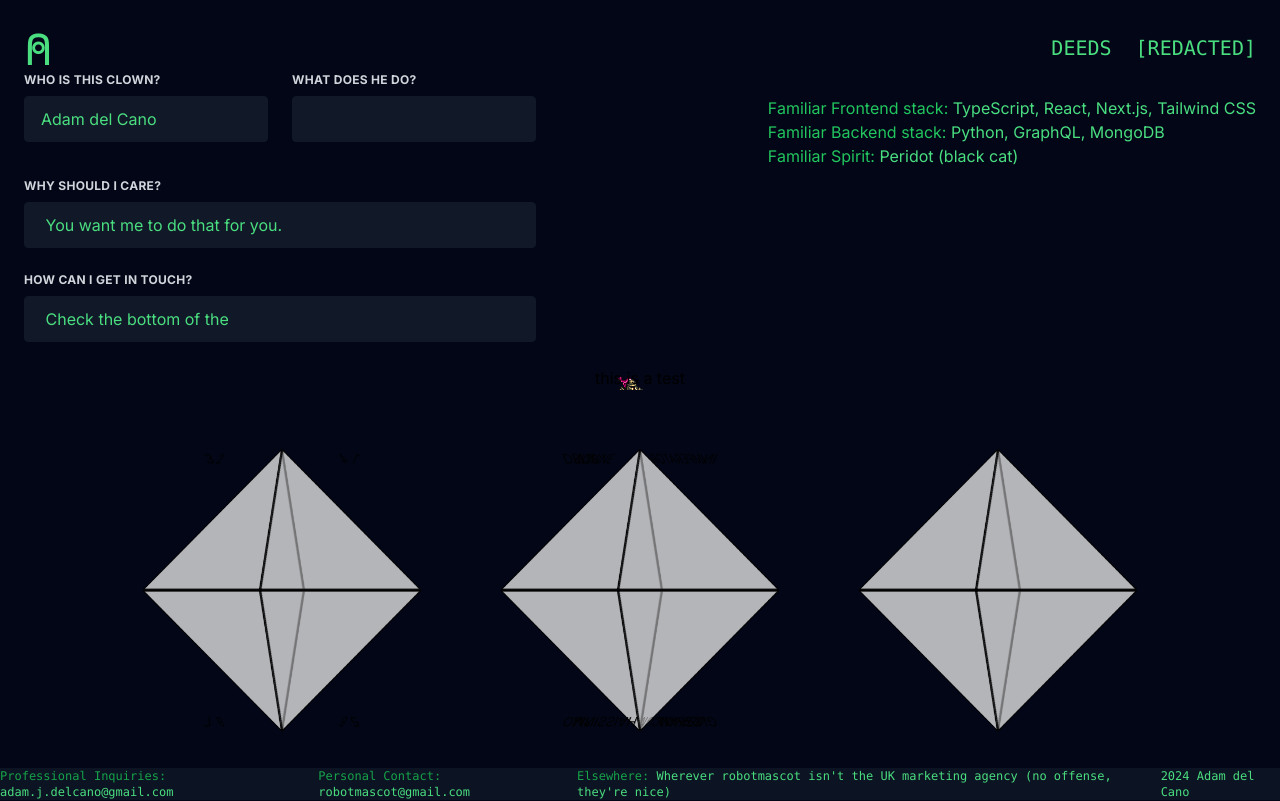
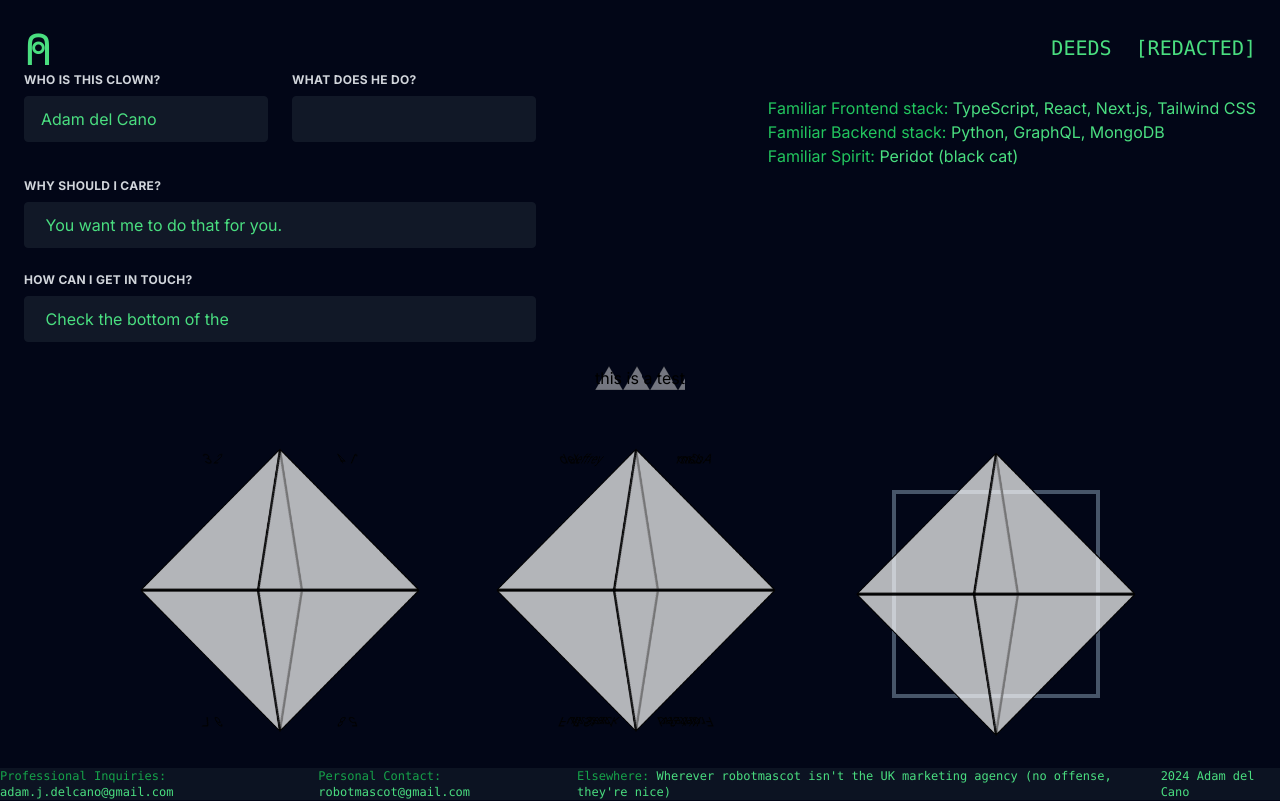
Before and after one commit to adamdelcano/adamdelcano.github.io, a Next.js app: page / in a window 1280 px wide. Shown: the top 801 px of the page. Built offline with nearby package versions, Linux system fonts and the light colour scheme.

Commit message:
testing bg

```diff
--- a/src/app/page.tsx
+++ b/src/app/page.tsx
@@ -148,7 +148,7 @@ export default function Home() {
           <span className="text-green-400">Peridot (black cat)</span>
         </p>
       </div>
-      <div className="bg-[url('/grunt.png');]">
+      <div className="bg-[url('/triangle.svg');]">
       <p>this is a test</p>
       </div>
       <div className="flex flex-row w-full justify-evenly my-20 py-5">
@@ -164,16 +164,17 @@ export default function Home() {
         <div className="side">8</div>
       </div>
       <div className="solid">
-        <div className="side">IN</div>
-        <div className="side">NOMINE</div>
-        <div className="side">DEUS</div>
-        <div className="side">IMPERATOR</div>
+        <div className="side">Adam</div>
+        <div className="side">Jeffrey</div>
+        <div className="side">del</div>
+        <div className="side">Cano</div>
 
-        <div className="side">GLORIAM</div>
-        <div className="side">AD</div>
-        <div className="side">OMNISSIAH</div>
-        <div className="side">MECHANICUM</div>
+        <div className="side">Frontend</div>
+        <div className="side">Backend</div>
+        <div className="side">Full Stack</div>
+        <div className="side">Web Dev</div>
       </div>
+      <div className="border-4 border-slate-600">
       <div className="solid">
         <div className="side"></div>
         <div className="side"></div>
@@ -184,6 +185,7 @@ export default function Home() {
         <div className="side"></div>
         <div className="side"></div>
         <div className="side"></div>
+      </div>
       </div>
       </div>
       <div className="flex flex-row w-full justify-evenly my-20 py-5">
```
Also changed, not shown: public/triangle.svg.
